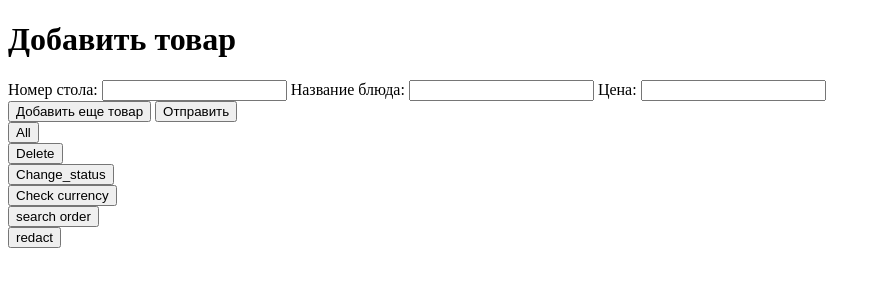
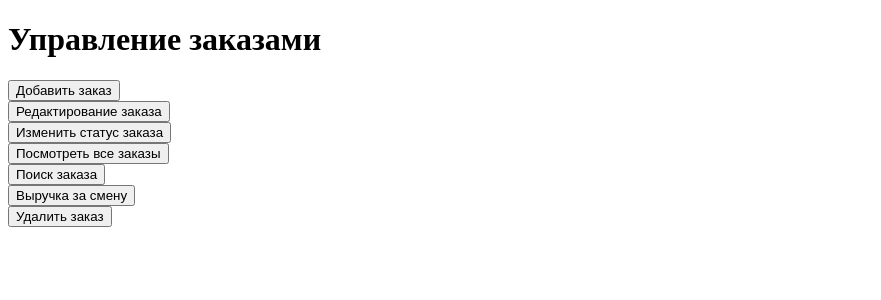
Before and after one commit to iliya-baranovsiy/Caffee, a Django app: page / in a window 1280 px wide. Shown: the top 300 px of the page, without its empty margins (0-881 px from the left). Run offline with Django 5.2, Linux system fonts and the light colour scheme.

Commit message:
before tests

```diff
--- a/caffee_test/caffee/templates/all_orders.html
+++ b/caffee_test/caffee/templates/all_orders.html
@@ -26,7 +26,7 @@
             <p>id: {{order.id}}</p>
             <p>Номер стола: {{order.table_number}}</p>
             <p>Блюда: {{order.items.keys|join:", " }}</p>
-            <p>Общая стоимость: {{order.total_price}}</p>
+            <p>Общая стоимость: {{order.total_price}} BYN</p>
             <p>Статус: {{order.status}}</p>
         </div>
         {% empty %}
--- a/caffee_test/caffee/templates/currency.html
+++ b/caffee_test/caffee/templates/currency.html
@@ -10,7 +10,7 @@
     <form action="http://127.0.0.1:8000" id="back">
         <button type="submit">Назад</button>
     </form>
-    <p>Общая стоимость заказов со Статусом оплачено: {{price}}</p>
+    <p>Общая стоимость заказов со Статусом оплачено: {{price}} BYN</p>
 </body>
 
 </html>
--- a/caffee_test/caffee/templates/head_page.html
+++ b/caffee_test/caffee/templates/head_page.html
@@ -1,4 +1,5 @@
-<!DOCTYPE html> {% load static %}
+<!DOCTYPE html>
+{% load static %}
 <html lang="en">
 
 <head>
@@ -8,41 +9,28 @@
 </head>
 
 <body>
-    <h1>Добавить товар</h1>
-    <form id="product-form">
-        <div id="product-fields">
-            <div class="product-field" id="product-field-0">
-                <label for="table-0">Номер стола:</label>
-                <input type="number" name="table" id="table-0" required>
-                <label for="name-0">Название блюда:</label>
-                <input type="text" name="name-0" id="name-0" required>
-                <label for="price-0">Цена:</label>
-                <input type="number" name="price-0" id="price-0" step="0.01" required>
-            </div>
-        </div>
-        <button type="button" id="add-product">Добавить еще товар</button>
-        <button type="submit">Отправить</button>
+    <h1>Управление заказами</h1>
+    <form action="http://127.0.0.1:8000/add_page/" id="add">
+        <button type="submit">Добавить заказ</button>
+    </form>
+    <form action="http://127.0.0.1:8000/redact/" id="redact">
+        <button type="submit">Редактирование заказа</button>
+    </form>
+    <form action="http://127.0.0.1:8000/change_status/" id="change">
+        <button type="submit">Изменить статус заказа</button>
     </form>
     <form action="http://127.0.0.1:8000/all_orders" id="redirect">
-        <button type="submit">All</button>
+        <button type="submit">Посмотреть все заказы</button>
+    </form>
+    <form action="http://127.0.0.1:8000/search/" id="search">
+        <button type="submit">Поиск заказа</button>
+    </form>
+    <form action="http://127.0.0.1:8000/currency/" id="currency">
+        <button type="submit">Выручка за смену</button>
     </form>
     <form action="http://127.0.0.1:8000/delete_order/" id="delete">
-        <button type="submit">Delete</button>
+        <button type="submit">Удалить заказ</button>
     </form>
-    <form action="http://127.0.0.1:8000/change_status/" id="change">
-        <button type="submit">Change_status</button>
-    </form>
-    <form action="http://127.0.0.1:8000/currency/" id="currency">
-        <button type="submit">Check currency</button>
-    </form>
-    <form action="http://127.0.0.1:8000/search/" id="search">
-        <button type="submit">search order</button>
-    </form>
-    <form action="http://127.0.0.1:8000/redact/" id="redact">
-        <button type="submit">redact</button>
-    </form>
-    <script type="module" src="{% static 'js/add.js' %}"></script>
-    <script type="module" src="{% static 'js/valid_form.js' %}"></script>
 </body>
 
 </html>
--- a/caffee_test/caffee/templates/redact.html
+++ b/caffee_test/caffee/templates/redact.html
@@ -22,7 +22,6 @@
     <ul>
         {% for order in orders %}
         <li>
-            <strong>ID:</strong> {{ order.id }}<br>
             <strong>Номер стола:</strong> {{ order.table_number }}<br>
             <strong>Блюда:</strong>
             <ul>
@@ -43,8 +42,6 @@
                 <li>Нет доступных данных.</li>
                 {% endfor %}
             </ul>
-            <strong>Итого:</strong> {{ order.total_price }}<br>
-            <strong>Статус:</strong> {{ order.status }}<br>
             <h2>Добавить новое блюдо</h2>
             <form action="{% url 'add_dish' order.id %}" method="POST">
                 {% csrf_token %}
--- a/caffee_test/caffee/templates/search.html
+++ b/caffee_test/caffee/templates/search.html
@@ -27,12 +27,12 @@
             <strong>Блюда:</strong>
             <ul>
                 {% for key, value in order.items.items %}
-                <li>{{ key }} - {{ value }}</li>
+                <li>{{ key }} - {{ value }} BYN</li>
                 {% empty %}
                 <li>Нет доступных данных.</li>
                 {% endfor %}
             </ul>
-            <strong>Итого:</strong> {{ order.total_price }}<br>
+            <strong>Итого:</strong> {{ order.total_price }} BYN<br>
             <strong>Статус:</strong> {{ order.status }}<br>
         </li>
         {% endfor %}
--- a/caffee_test/caffee/views.py
+++ b/caffee_test/caffee/views.py
@@ -71,7 +71,7 @@ def common_currency(request):
         }
     else:
         context = {
-            'price': 'Список заказов пуст. Общая стоимость: 0',
+            'price': 'Список заказов пуст. Общая стоимость: 0 ',
         }
     return render(request, "currency.html", context)
 
```
Also changed, not shown: caffee_test/caffee/templates/add_page.html (+21 -1 lines).
